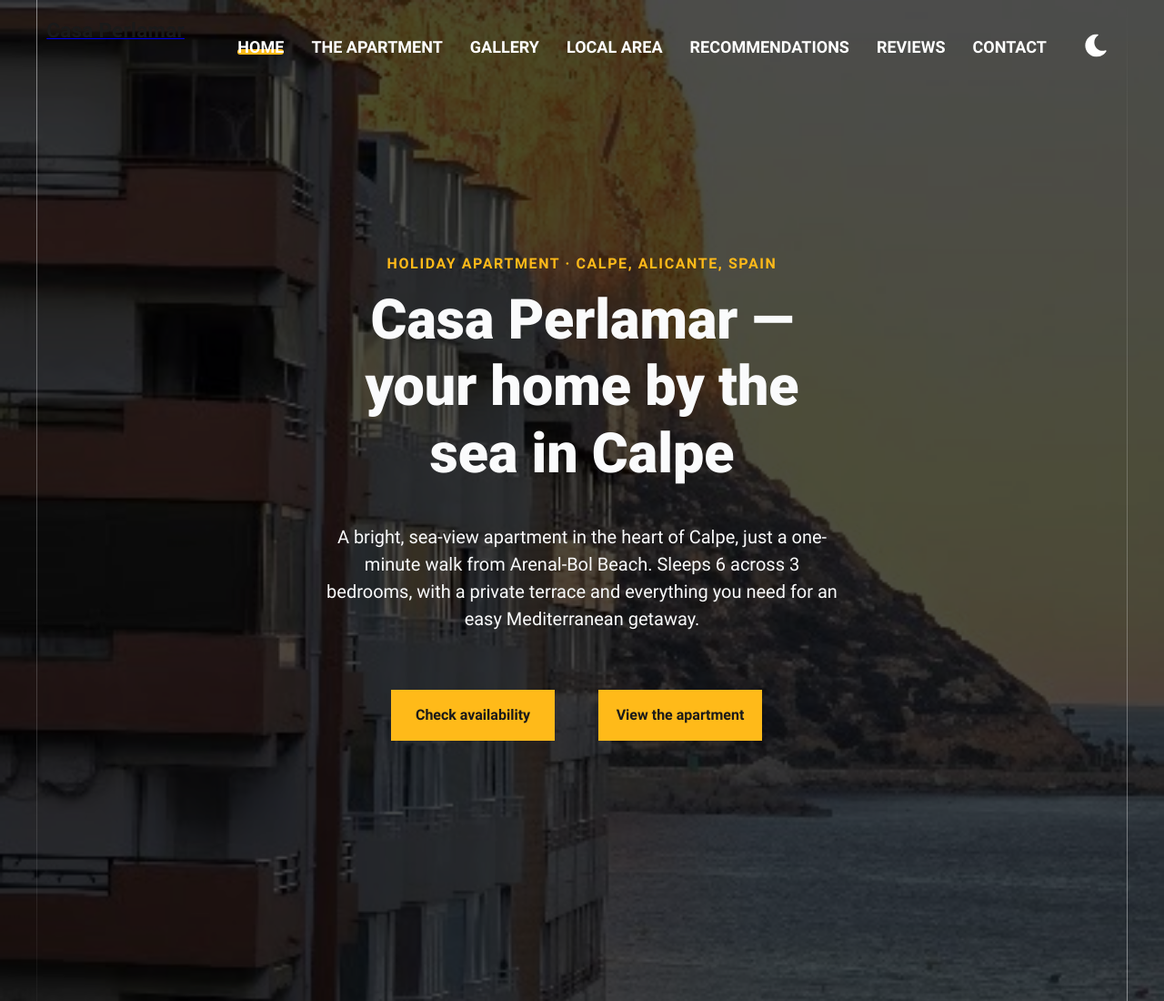
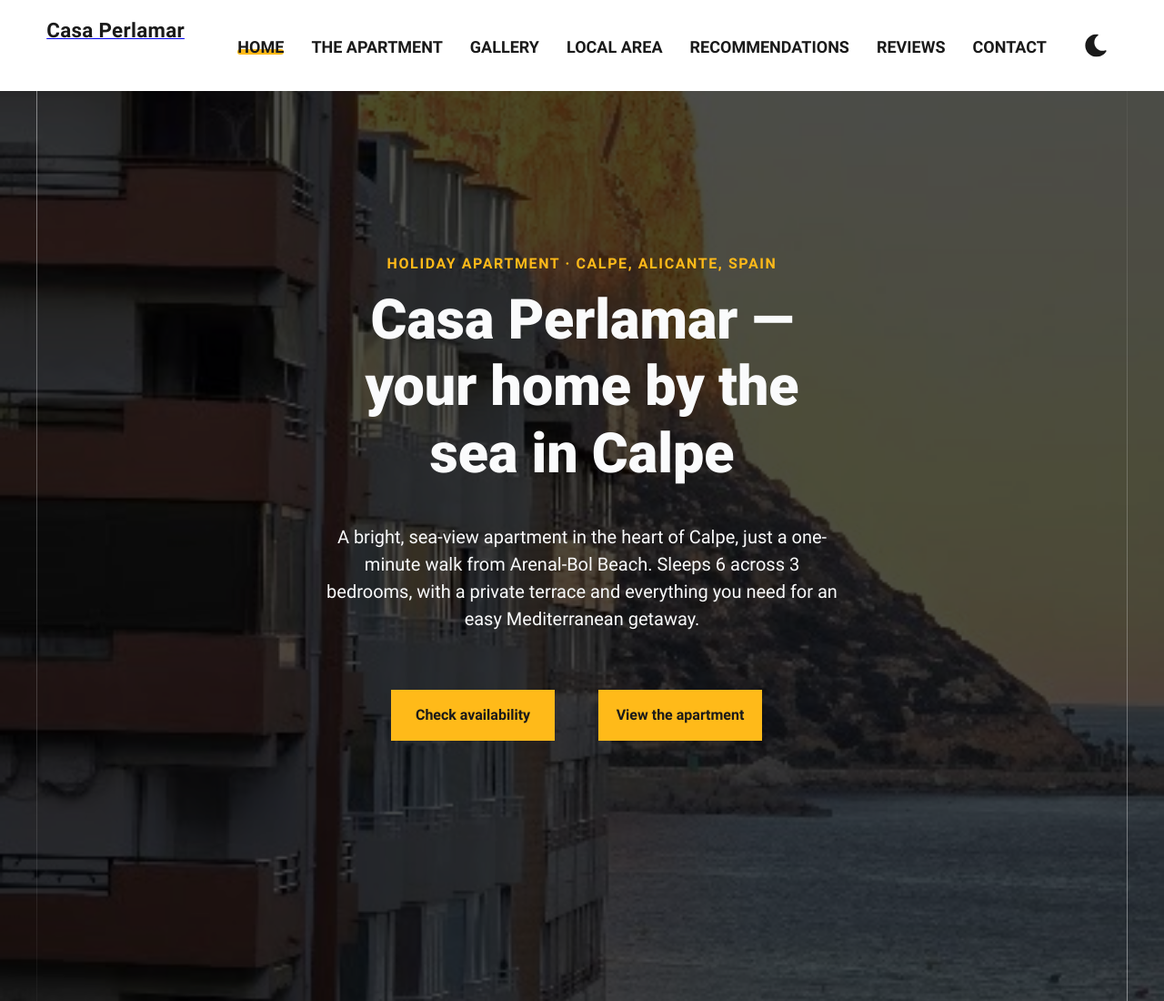
Before and after one commit to rbtgorman/casa_perlamar, an Eleventy site: page src/index.njk in a window 1280 px wide. Shown: the top 1100 px of the page at 91% size. Built offline with nearby package versions, Linux system fonts and the light colour scheme; Eleventy itself is replaced by a stand-in of ours; files that its build step writes are made by us from their sources; files whose address does not match are found by name.

Commit message:
changes for light/dark mode issue -claude-

```diff
--- a/src/css/pages.css
+++ b/src/css/pages.css
@@ -267,3 +267,28 @@ body.dark-mode .wordmark { color: #fff; }
 body.dark-mode .rec-meta a,
 body.dark-mode .back-link,
 body.dark-mode .page-body a { color: var(--primaryShade); }
+
+/* ============================================================
+   Light-mode header fix
+   The CodeStitch nav floats transparently over a dark hero and
+   only turns solid on scroll. Our interior pages are white with
+   no hero, so in light mode the white links + white toggle sat
+   on white and the header looked empty until scrolling 100px.
+   (Dark mode was fine — its header bar is always solid dark.)
+   Fix: on desktop in light mode, show the solid header from the
+   top. Dark-mode + scrolled states win by specificity/order.
+   ============================================================ */
+@media only screen and (min-width: 64em) {
+  /* show the white bar immediately instead of growing it on scroll */
+  #navigation .background-color-div {
+    height: 100%;
+  }
+  /* dark links by default (matches the existing scrolled colour) */
+  #navigation #navbar-menu ul li a {
+    color: #1a1a1a;
+  }
+  /* dark moon icon so the toggle is visible on the white bar */
+  #dark-mode-toggle .moon {
+    fill: #1a1a1a;
+  }
+}
```
